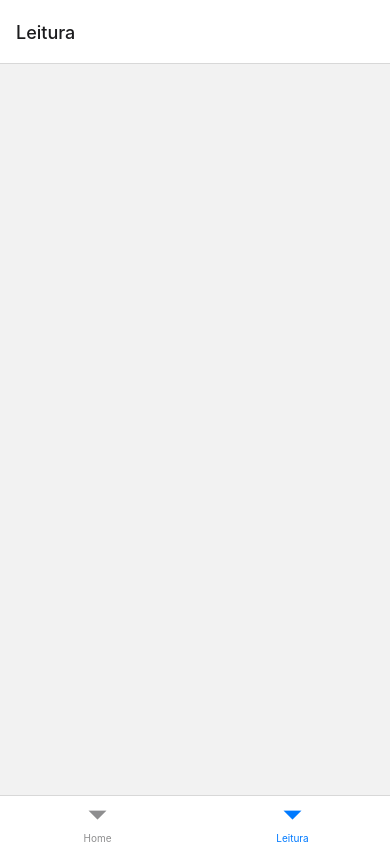
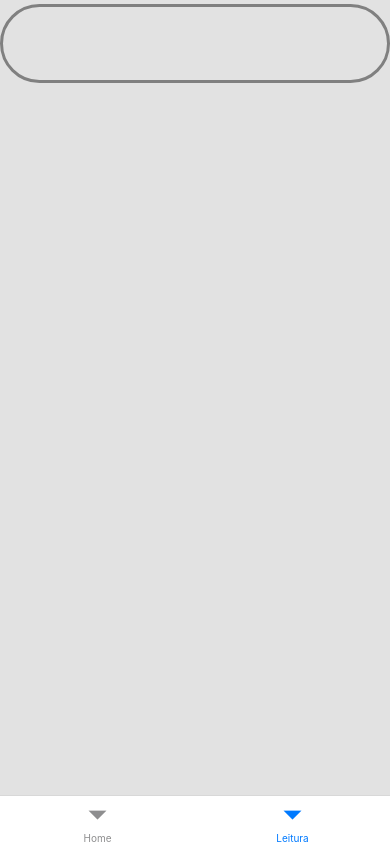
Before and after one commit to MarcoVercosa/Biblia-android, a React Native app: screen /Leitura in a window 390 px wide. Built offline with nearby package versions, Linux system fonts and the light colour scheme.

Commit message:
Biblia-React

```diff
--- a/app/components/modal/leitura/index.tsx
+++ b/app/components/modal/leitura/index.tsx
@@ -3,11 +3,12 @@ import RNPickerSelect from 'react-native-picker-select';
 import { Picker } from '@react-native-picker/picker';
 import { View, Text, Modal, TouchableOpacity, Alert } from "react-native"
 import { GetApi } from "../../../api/index"
-import { styles } from "./funcoes/style"
+import { styles } from "./style"
+import { IValoresArmazenados } from "../../../interface/ImodalLeitura"
 
 interface IModalLeitura {
     modalLeitura: boolean;
-    OpenCloseModalLeitura: () => void
+    OpenCloseModalLeitura: (dadosSelecionadosModal?: IValoresArmazenados | boolean) => void
 }
 
 export default function ModalLeitura({ modalLeitura, OpenCloseModalLeitura }: IModalLeitura): JSX.Element {
@@ -16,7 +17,7 @@ export default function ModalLeitura({ modalLeitura, OpenCloseModalLeitura }: IM
     const [livroFetch, setLivroFetch] = useState([]);
     const [capituloFetch, setCapituloFetch] = useState<any>(false);
 
-    const [valoresArmazenados, setValoresArmazenados] = useState<any>({
+    const [valoresArmazenados, setValoresArmazenados] = useState<IValoresArmazenados>({
         versao: {
             versao_id: undefined,
             versao_nome: "undefined"
@@ -154,7 +155,7 @@ export default function ModalLeitura({ modalLeitura, OpenCloseModalLeitura }: IM
                 <View style={styles.view_botoes}>
                     <TouchableOpacity
                         style={[styles.view_botoes_Cancelar, styles.view_botoes_ambos]}
-                        onPressOut={OpenCloseModalLeitura}
+                        onPressOut={() => OpenCloseModalLeitura(false)}
                     >
                         <Text style={styles.view_botoes_text}>SAIR</Text>
                     </TouchableOpacity>
@@ -162,7 +163,7 @@ export default function ModalLeitura({ modalLeitura, OpenCloseModalLeitura }: IM
                     <TouchableOpacity
                         style={[styles.view_botoes_Buscar, styles.view_botoes_ambos]}
                         disabled={!valoresArmazenados.capitulo}
-                    //onPressOut={ }
+                        onPressOut={() => { OpenCloseModalLeitura(valoresArmazenados) }}
                     >
                         <Text style={styles.view_botoes_text}>BUSCAR</Text>
                     </TouchableOpacity>
--- /dev/null
+++ b/app/interface/IRetornoApiLeitura.ts
@@ -0,0 +1,7 @@
+export interface IRetornoApiLeitura {
+    conteudo: Array<{ conteudo: string }>;
+    nomeLivro: Array<{ livro_nome: string, livro_abreviado: string }>;
+    quantidadecapitulo: { capitulo: number };
+    nomeVersao: Array<{ versao_nome: string; }>
+    capituloAtual: number
+}
--- /dev/null
+++ b/app/interface/ImodalLeitura.ts
@@ -0,0 +1,20 @@
+export interface IValoresArmazenados {
+    versao: {
+        versao_id: number | any,
+        versao_nome: string
+    };
+    testamento: {
+        testamento_id: number | any,
+        testamento_nome: string
+    };
+    testamentoLimpaCampos: () => void
+    livro: {
+        livro_id: number | any;
+        livro_testamento_id: number | any;
+        livro_posicao: number | any,
+        livro_nome: string,
+        livro_abreviado: string,
+    },
+    livroLimpaCampos: () => void
+    capitulo: boolean | number | any
+}
--- a/app/pages/home/leitura/index.tsx
+++ /dev/null
@@ -1,49 +0,0 @@
-import React, { useState } from "react"
-import { View, Text, Modal, SafeAreaView, StyleSheet, Image, TouchableOpacity } from "react-native"
-import ModalLeitura from "../../../components/modal/leitura"
-
-
-export default function Leitura(): JSX.Element {
-
-    const [modalLeitura, setModalLeitura] = useState<boolean>(false)
-
-    function OpenCloseModalLeitura(dadosSelecionadosModal?: []) {
-        setModalLeitura(!modalLeitura)
-    }
-
-    return (
-        <SafeAreaView style={styles.safeContainer}>
-            <View style={styles.viewHeader}>
-                <TouchableOpacity style={styles.leituraButton}
-                    onPressOut={OpenCloseModalLeitura}
-                >
-                    <Image
-                        source={require("../../../assets/images/find_book.jpg")}
-                        style={styles.viewHeaderImage}
-                    />
-                </TouchableOpacity>
-                <ModalLeitura modalLeitura={modalLeitura} OpenCloseModalLeitura={OpenCloseModalLeitura} />
-            </View>
-        </SafeAreaView>
-    )
-}
-
-const styles = StyleSheet.create({
-    safeContainer: {
-        flex: 1
-    },
-    viewHeader: {
-        height: "10%",
-        justifyContent: "center",
-    },
-    leituraButton: {
-        width: "100%",
-        alignItems: "center",
-    },
-    viewHeaderImage: {
-        width: "15%",
-        height: "100%",
-        marginLeft: "2%",
-    }
-
-})
--- /dev/null
+++ b/app/pages/leitura/index.tsx
@@ -0,0 +1,74 @@
+import React, { useState } from "react"
+import { View, Text, SafeAreaView, Image, TouchableOpacity, ScrollView } from "react-native"
+import ModalLeitura from "../../components/modal/leitura"
+import { styles } from "./style"
+import { GetApi } from "../../api"
+import { IValoresArmazenados } from "../../interface/ImodalLeitura"
+import { IRetornoApiLeitura } from "../../interface/IRetornoApiLeitura"
+
+
+export default function Leitura(): JSX.Element {
+
+    const [modalLeitura, setModalLeitura] = useState<boolean>(false)
+    const [dadosSelecionadosModal, setDadosSelecionadosModal] = useState<IRetornoApiLeitura>()
+
+    async function OpenCloseModalLeitura(dataToFetch?: IValoresArmazenados | any) {
+        console.log("chamou OpenCloseModalLeitura")
+        console.log(dataToFetch)
+        setModalLeitura(!modalLeitura)
+
+        if (dataToFetch) {
+            console.log("chamou OpenCloseModalLeitura dentro do if")
+            console.log(dataToFetch)
+            let { data } = await GetApi(`mais/buscaconteudo/${dataToFetch.versao.versao_id}/${dataToFetch.testamento.testamento_id}/${dataToFetch.livro.livro_id}/${dataToFetch.capitulo}`)
+            console.log(data)
+            setDadosSelecionadosModal(data)
+        }
+    }
+
+    return (
+        <SafeAreaView style={styles.safeContainer}>
+            <View style={styles.viewHeader}>
+                <TouchableOpacity style={styles.leituraButton}
+                    onPressOut={() => (OpenCloseModalLeitura())}
+                >
+                    <Image
+                        source={require("../../assets/images/find_book.jpg")}
+                        style={styles.viewHeaderImage}
+                    />
+                </TouchableOpacity>
+                <ModalLeitura modalLeitura={modalLeitura} OpenCloseModalLeitura={OpenCloseModalLeitura} />
+            </View>
+            <View style={styles.viewContainerLeitura}>
+                {dadosSelecionadosModal &&
+                    <>
+                        <View style={styles.viewContainerLeituraInfo}>
+                            <Text style={styles.textContainerLeituraInfo}>
+                                {dadosSelecionadosModal.nomeLivro[0].livro_nome}: {dadosSelecionadosModal.capituloAtual} - '{dadosSelecionadosModal.nomeLivro[0].livro_abreviado}'
+                            </Text>
+                            <Text style={styles.textContainerLeituraInfo}>
+                                {dadosSelecionadosModal.nomeVersao[0].versao_nome}
+                            </Text>
+                        </View>
+                        <ScrollView>
+                            <View style={styles.viewContainerLeituraVersiculos}>
+                                {dadosSelecionadosModal.conteudo.map((data, index) => {
+                                    return (
+                                        <TouchableOpacity>
+                                            <Text key={index} style={styles.textContainerLeituraVersiculos}>
+                                                {index + 1} - {data.conteudo}
+                                            </Text>
+                                        </TouchableOpacity>
+                                    )
+                                })
+
+                                }
+                            </View>
+                        </ScrollView>
+                    </>
+
+                }
+            </View>
+        </SafeAreaView>
+    )
+}
--- /dev/null
+++ b/app/pages/leitura/style.tsx
@@ -0,0 +1,57 @@
+import { StyleSheet } from "react-native"
+
+
+const styles = StyleSheet.create({
+    safeContainer: {
+        flex: 1,
+        backgroundColor: "#e2e2e2",
+
+    },
+    viewHeader: {
+        marginTop: "1%",
+        height: "10%",
+        justifyContent: "center",
+        borderWidth: 3,
+        borderColor: "grey",
+        borderRadius: 50,
+    },
+    leituraButton: {
+        width: "100%",
+        alignItems: "center",
+    },
+    viewHeaderImage: {
+        width: "15%",
+        height: "100%",
+        marginLeft: "2%",
+    },
+    viewContainerLeitura: {
+        height: "90%"
+    },
+    viewContainerLeituraInfo: {
+        height: "8%",
+        justifyContent: "center",
+        alignItems: "center",
+        marginTop: "1%",
+        marginBottom: "2%",
+
+    },
+    textContainerLeituraInfo: {
+        fontSize: 18,
+        fontWeight: "bold",
+
+    },
+    viewContainerLeituraVersiculos: {
+        width: "93%",
+        alignSelf: "center"
+
+    },
+    textContainerLeituraVersiculos: {
+        marginBottom: "5%",
+        fontFamily: "Open Sans",
+        fontSize: 20,
+        color: "black",
+    }
+
+})
+
+export { styles }
--- a/app/routes/index.tsx
+++ b/app/routes/index.tsx
@@ -6,7 +6,7 @@ import { createBottomTabNavigator } from '@react-navigation/bottom-tabs';
 
 
 import Home from "../pages/home";
-import Leitura from "../pages/home/leitura";
+import Leitura from "../pages/leitura";
 
 
 
@@ -28,10 +28,14 @@ export default function Routes(): JSX.Element {
                         headerTitleStyle: {
                             fontWeight: 'bold',
                         },
-                        headerTitleAlign: "center"
+                        headerTitleAlign: "center",
                     }}
                 />
-                <Tab.Screen name="Leitura" component={Leitura} />
+                <Tab.Screen name="Leitura" component={Leitura}
+                    options={{
+                        headerShown: false
+                    }}
+                />
             </Tab.Navigator>
 
         </NavigationContainer>
```
Also changed, not shown: app/components/modal/leitura/style.tsx (renamed from app/components/modal/leitura/funcoes/style.tsx).
